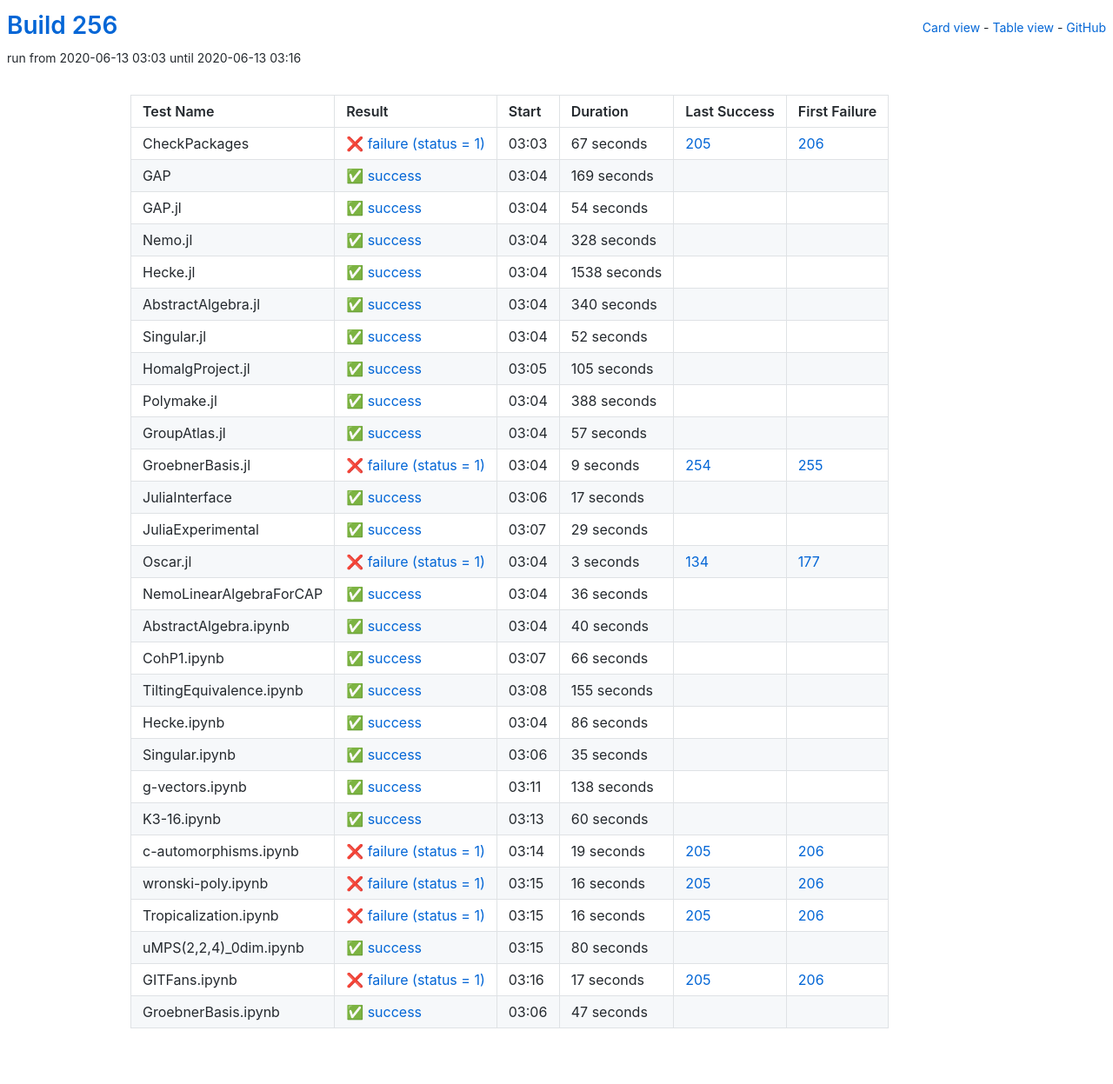
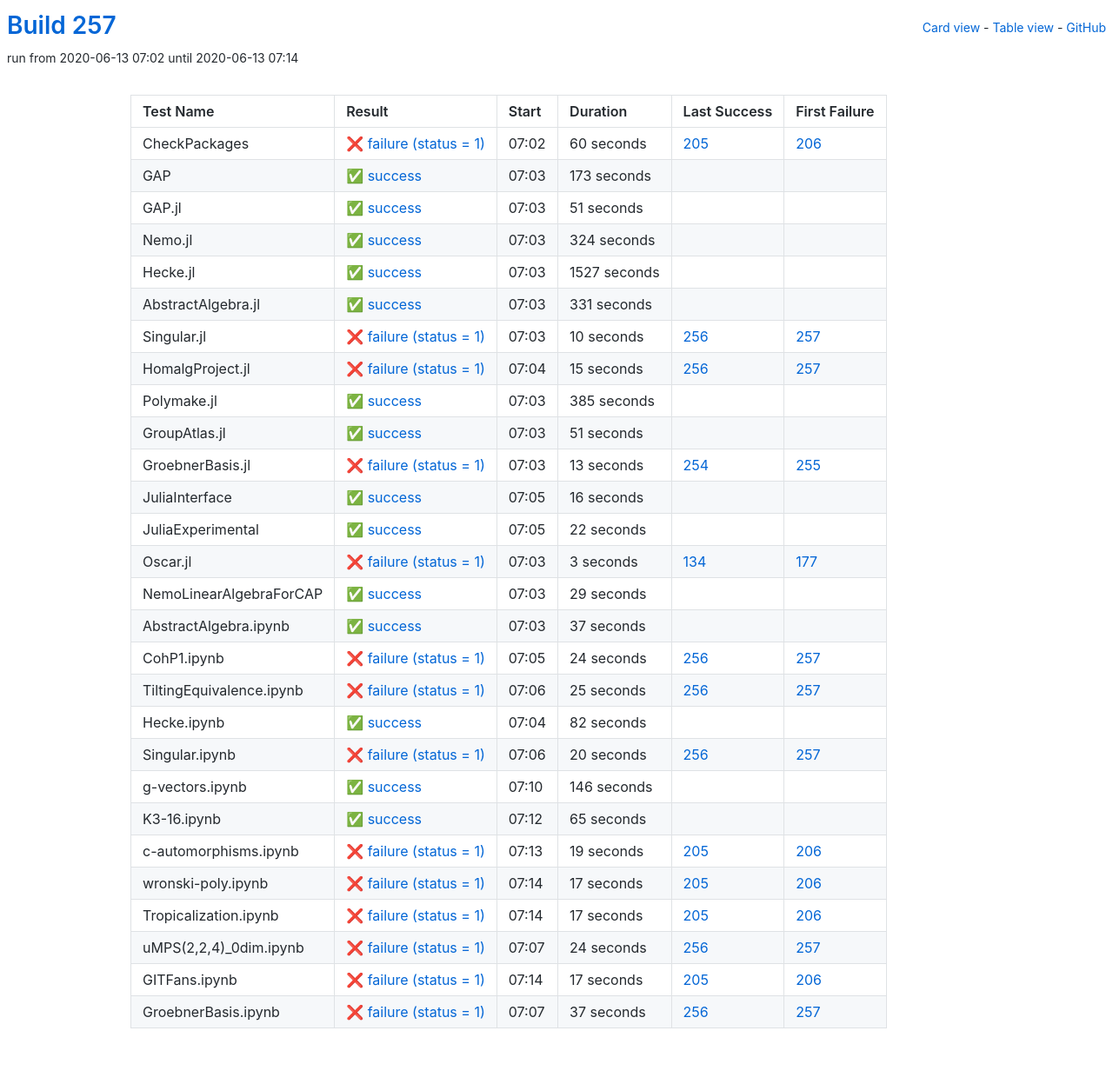
Before and after one commit to oscar-system/oscar-ci-status-stable, a Jekyll site: the page built from table.html, in a window 1280 px wide. Shown: the whole page at 87% size. Built offline with Jekyll 4.4.1, drawn with Linux system fonts in a browser that asks for light colours.

Commit message:
Build #257

```diff
--- a/_data/ci.yml
+++ b/_data/ci.yml
@@ -1,6 +1,6 @@
 ---
-build: 256
-build_url: https://oscarci.mathematik.uni-kl.de/job/oscar-stable/256/
+build: 257
+build_url: https://oscarci.mathematik.uni-kl.de/job/oscar-stable/257/
 job: oscar-stable
 organization: oscar-system
 repo: oscar-ci-status-stable
@@ -8,164 +8,164 @@ repourl: https://github.com/oscar-system/oscar-ci-status-stable
 tests:
 - name: CheckPackages
   id: checkpackages
-  log: https://oscarci.mathematik.uni-kl.de/job/oscar-stable/256/artifact/logs/build-256/CheckPackages.log
-  start: 2020-06-13 03:03
+  log: https://oscarci.mathematik.uni-kl.de/job/oscar-stable/257/artifact/logs/build-257/CheckPackages.log
+  start: 2020-06-13 07:02
   success: false
   exitcode: 1
   status: failure
-  duration: 67
+  duration: 60
   last_success: 205
   last_success_url: https://oscarci.mathematik.uni-kl.de/job/oscar-stable/205/
   first_failure: 206
   first_failure_url: https://oscarci.mathematik.uni-kl.de/job/oscar-stable/206/
 - name: GAP
   id: gap
-  log: https://oscarci.mathematik.uni-kl.de/job/oscar-stable/256/artifact/logs/build-256/GAP.log
-  start: 2020-06-13 03:04
+  log: https://oscarci.mathematik.uni-kl.de/job/oscar-stable/257/artifact/logs/build-257/GAP.log
+  start: 2020-06-13 07:03
   success: true
   exitcode: 0
   status: success
-  duration: 169
+  duration: 173
   last_success: false
   last_success_url:
   first_failure: false
   first_failure_url:
 - name: GAP.jl
   id: gap-jl
-  log: https://oscarci.mathematik.uni-kl.de/job/oscar-stable/256/artifact/logs/build-256/GAP.jl.log
-  start: 2020-06-13 03:04
+  log: https://oscarci.mathematik.uni-kl.de/job/oscar-stable/257/artifact/logs/build-257/GAP.jl.log
+  start: 2020-06-13 07:03
   success: true
   exitcode: 0
   status: success
-  duration: 54
+  duration: 51
   last_success: false
   last_success_url:
   first_failure: false
   first_failure_url:
 - name: Nemo.jl
   id: nemo-jl
-  log: https://oscarci.mathematik.uni-kl.de/job/oscar-stable/256/artifact/logs/build-256/Nemo.jl.log
-  start: 2020-06-13 03:04
+  log: https://oscarci.mathematik.uni-kl.de/job/oscar-stable/257/artifact/logs/build-257/Nemo.jl.log
+  start: 2020-06-13 07:03
   success: true
   exitcode: 0
   status: success
-  duration: 328
+  duration: 324
   last_success: false
   last_success_url:
   first_failure: false
   first_failure_url:
 - name: Hecke.jl
   id: hecke-jl
-  log: https://oscarci.mathematik.uni-kl.de/job/oscar-stable/256/artifact/logs/build-256/Hecke.jl.log
-  start: 2020-06-13 03:04
+  log: https://oscarci.mathematik.uni-kl.de/job/oscar-stable/257/artifact/logs/build-257/Hecke.jl.log
+  start: 2020-06-13 07:03
   success: true
   exitcode: 0
   status: success
-  duration: 1538
+  duration: 1527
   last_success: false
   last_success_url:
   first_failure: false
   first_failure_url:
 - name: AbstractAlgebra.jl
   id: abstractalgebra-jl
-  log: https://oscarci.mathematik.uni-kl.de/job/oscar-stable/256/artifact/logs/build-256/AbstractAlgebra.jl.log
-  start: 2020-06-13 03:04
+  log: https://oscarci.mathematik.uni-kl.de/job/oscar-stable/257/artifact/logs/build-257/AbstractAlgebra.jl.log
+  start: 2020-06-13 07:03
   success: true
   exitcode: 0
   status: success
-  duration: 340
+  duration: 331
   last_success: false
   last_success_url:
   first_failure: false
   first_failure_url:
 - name: Singular.jl
   id: singular-jl
-  log: https://oscarci.mathematik.uni-kl.de/job/oscar-stable/256/artifact/logs/build-256/Singular.jl.log
-  start: 2020-06-13 03:04
+  log: https://oscarci.mathematik.uni-kl.de/job/oscar-stable/257/artifact/logs/build-257/Singular.jl.log
+  start: 2020-06-13 07:03
+  success: false
+  exitcode: 1
+  status: failure
+  duration: 10
+  last_success: 256
+  last_success_url: https://oscarci.mathematik.uni-kl.de/job/oscar-stable/256/
+  first_failure: 257
+  first_failure_url: https://oscarci.mathematik.uni-kl.de/job/oscar-stable/257/
+- name: HomalgProject.jl
+  id: homalgproject-jl
+  log: https://oscarci.mathematik.uni-kl.de/job/oscar-stable/257/artifact/logs/build-257/HomalgProject.jl.log
+  start: 2020-06-13 07:04
+  success: false
+  exitcode: 1
+  status: failure
+  duration: 15
+  last_success: 256
+  last_success_url: https://oscarci.mathematik.uni-kl.de/job/oscar-stable/256/
+  first_failure: 257
+  first_failure_url: https://oscarci.mathematik.uni-kl.de/job/oscar-stable/257/
+- name: Polymake.jl
+  id: polymake-jl
+  log: https://oscarci.mathematik.uni-kl.de/job/oscar-stable/257/artifact/logs/build-257/Polymake.jl.log
+  start: 2020-06-13 07:03
   success: true
   exitcode: 0
   status: success
-  duration: 52
-  last_success: false
-  last_success_url:
-  first_failure: false
-  first_failure_url:
-- name: HomalgProject.jl
-  id: homalgproject-jl
-  log: https://oscarci.mathematik.uni-kl.de/job/oscar-stable/256/artifact/logs/build-256/HomalgProject.jl.log
-  start: 2020-06-13 03:05
-  success: true
-  exitcode: 0
-  status: success
-  duration: 105
-  last_success: false
-  last_success_url:
-  first_failure: false
-  first_failure_url:
-- name: Polymake.jl
-  id: polymake-jl
-  log: https://oscarci.mathematik.uni-kl.de/job/oscar-stable/256/artifact/logs/build-256/Polymake.jl.log
-  start: 2020-06-13 03:04
-  success: true
-  exitcode: 0
-  status: success
-  duration: 388
+  duration: 385
   last_success: false
   last_success_url:
   first_failure: false
   first_failure_url:
 - name: GroupAtlas.jl
   id: groupatlas-jl
-  log: https://oscarci.mathematik.uni-kl.de/job/oscar-stable/256/artifact/logs/build-256/GroupAtlas.jl.log
-  start: 2020-06-13 03:04
+  log: https://oscarci.mathematik.uni-kl.de/job/oscar-stable/257/artifact/logs/build-257/GroupAtlas.jl.log
+  start: 2020-06-13 07:03
   success: true
   exitcode: 0
   status: success
-  duration: 57
+  duration: 51
   last_success: false
   last_success_url:
   first_failure: false
   first_failure_url:
 - name: GroebnerBasis.jl
   id: groebnerbasis-jl
-  log: https://oscarci.mathematik.uni-kl.de/job/oscar-stable/256/artifact/logs/build-256/GroebnerBasis.jl.log
-  start: 2020-06-13 03:04
+  log: https://oscarci.mathematik.uni-kl.de/job/oscar-stable/257/artifact/logs/build-257/GroebnerBasis.jl.log
+  start: 2020-06-13 07:03
   success: false
   exitcode: 1
   status: failure
-  duration: 9
+  duration: 13
   last_success: 254
   last_success_url: https://oscarci.mathematik.uni-kl.de/job/oscar-stable/254/
   first_failure: 255
   first_failure_url: https://oscarci.mathematik.uni-kl.de/job/oscar-stable/255/
 - name: JuliaInterface
   id: juliainterface
-  log: https://oscarci.mathematik.uni-kl.de/job/oscar-stable/256/artifact/logs/build-256/JuliaInterface.log
-  start: 2020-06-13 03:06
+  log: https://oscarci.mathematik.uni-kl.de/job/oscar-stable/257/artifact/logs/build-257/JuliaInterface.log
+  start: 2020-06-13 07:05
   success: true
   exitcode: 0
   status: success
-  duration: 17
+  duration: 16
   last_success: false
   last_success_url:
   first_failure: false
   first_failure_url:
 - name: JuliaExperimental
   id: juliaexperimental
-  log: https://oscarci.mathematik.uni-kl.de/job/oscar-stable/256/artifact/logs/build-256/JuliaExperimental.log
-  start: 2020-06-13 03:07
+  log: https://oscarci.mathematik.uni-kl.de/job/oscar-stable/257/artifact/logs/build-257/JuliaExperimental.log
+  start: 2020-06-13 07:05
   success: true
   exitcode: 0
   status: success
-  duration: 29
+  duration: 22
   last_success: false
   last_success_url:
   first_failure: false
   first_failure_url:
 - name: Oscar.jl
   id: oscar-jl
-  log: https://oscarci.mathematik.uni-kl.de/job/oscar-stable/256/artifact/logs/build-256/Oscar.jl.log
-  start: 2020-06-13 03:04
+  log: https://oscarci.mathematik.uni-kl.de/job/oscar-stable/257/artifact/logs/build-257/Oscar.jl.log
+  start: 2020-06-13 07:03
   success: false
   exitcode: 1
   status: failure
@@ -176,104 +176,104 @@ tests:
   first_failure_url: https://oscarci.mathematik.uni-kl.de/job/oscar-stable/177/
 - name: NemoLinearAlgebraForCAP
   id: nemolinearalgebraforcap
-  log: https://oscarci.mathematik.uni-kl.de/job/oscar-stable/256/artifact/logs/build-256/NemoLinearAlgebraForCAP.log
-  start: 2020-06-13 03:04
+  log: https://oscarci.mathematik.uni-kl.de/job/oscar-stable/257/artifact/logs/build-257/NemoLinearAlgebraForCAP.log
+  start: 2020-06-13 07:03
   success: true
   exitcode: 0
   status: success
-  duration: 36
+  duration: 29
   last_success: false
   last_success_url:
   first_failure: false
   first_failure_url:
 - name: AbstractAlgebra.ipynb
   id: abstractalgebra-ipynb
-  log: https://oscarci.mathematik.uni-kl.de/job/oscar-stable/256/artifact/logs/build-256/AbstractAlgebra.ipynb.log
-  start: 2020-06-13 03:04
+  log: https://oscarci.mathematik.uni-kl.de/job/oscar-stable/257/artifact/logs/build-257/AbstractAlgebra.ipynb.log
+  start: 2020-06-13 07:03
   success: true
   exitcode: 0
   status: success
-  duration: 40
+  duration: 37
   last_success: false
   last_success_url:
   first_failure: false
   first_failure_url:
 - name: CohP1.ipynb
   id: cohp1-ipynb
-  log: https://oscarci.mathematik.uni-kl.de/job/oscar-stable/256/artifact/logs/build-256/CohP1.ipynb.log
-  start: 2020-06-13 03:07
+  log: https://oscarci.mathematik.uni-kl.de/job/oscar-stable/257/artifact/logs/build-257/CohP1.ipynb.log
+  start: 2020-06-13 07:05
+  success: false
+  exitcode: 1
+  status: failure
+  duration: 24
+  last_success: 256
+  last_success_url: https://oscarci.mathematik.uni-kl.de/job/oscar-stable/256/
+  first_failure: 257
+  first_failure_url: https://oscarci.mathematik.uni-kl.de/job/oscar-stable/257/
+- name: TiltingEquivalence.ipynb
+  id: tiltingequivalence-ipynb
+  log: https://oscarci.mathematik.uni-kl.de/job/oscar-stable/257/artifact/logs/build-257/TiltingEquivalence.ipynb.log
+  start: 2020-06-13 07:06
+  success: false
+  exitcode: 1
+  status: failure
+  duration: 25
+  last_success: 256
+  last_success_url: https://oscarci.mathematik.uni-kl.de/job/oscar-stable/256/
+  first_failure: 257
+  first_failure_url: https://oscarci.mathematik.uni-kl.de/job/oscar-stable/257/
+- name: Hecke.ipynb
+  id: hecke-ipynb
+  log: https://oscarci.mathematik.uni-kl.de/job/oscar-stable/257/artifact/logs/build-257/Hecke.ipynb.log
+  start: 2020-06-13 07:04
   success: true
   exitcode: 0
   status: success
-  duration: 66
-  last_success: false
-  last_success_url:
-  first_failure: false
-  first_failure_url:
-- name: TiltingEquivalence.ipynb
-  id: tiltingequivalence-ipynb
-  log: https://oscarci.mathematik.uni-kl.de/job/oscar-stable/256/artifact/logs/build-256/TiltingEquivalence.ipynb.log
-  start: 2020-06-13 03:08
-  success: true
-  exitcode: 0
-  status: success
-  duration: 155
-  last_success: false
-  last_success_url:
-  first_failure: false
-  first_failure_url:
-- name: Hecke.ipynb
-  id: hecke-ipynb
-  log: https://oscarci.mathematik.uni-kl.de/job/oscar-stable/256/artifact/logs/build-256/Hecke.ipynb.log
-  start: 2020-06-13 03:04
-  success: true
-  exitcode: 0
-  status: success
-  duration: 86
+  duration: 82
   last_success: false
   last_success_url:
   first_failure: false
   first_failure_url:
 - name: Singular.ipynb
   id: singular-ipynb
-  log: https://oscarci.mathematik.uni-kl.de/job/oscar-stable/256/artifact/logs/build-256/Singular.ipynb.log
-  start: 2020-06-13 03:06
+  log: https://oscarci.mathematik.uni-kl.de/job/oscar-stable/257/artifact/logs/build-257/Singular.ipynb.log
+  start: 2020-06-13 07:06
+  success: false
+  exitcode: 1
+  status: failure
+  duration: 20
+  last_success: 256
+  last_success_url: https://oscarci.mathematik.uni-kl.de/job/oscar-stable/256/
+  first_failure: 257
+  first_failure_url: https://oscarci.mathematik.uni-kl.de/job/oscar-stable/257/
+- name: g-vectors.ipynb
+  id: g-vectors-ipynb
+  log: https://oscarci.mathematik.uni-kl.de/job/oscar-stable/257/artifact/logs/build-257/g-vectors.ipynb.log
+  start: 2020-06-13 07:10
   success: true
   exitcode: 0
   status: success
-  duration: 35
-  last_success: false
-  last_success_url:
-  first_failure: false
-  first_failure_url:
-- name: g-vectors.ipynb
-  id: g-vectors-ipynb
-  log: https://oscarci.mathematik.uni-kl.de/job/oscar-stable/256/artifact/logs/build-256/g-vectors.ipynb.log
-  start: 2020-06-13 03:11
-  success: true
-  exitcode: 0
-  status: success
-  duration: 138
+  duration: 146
   last_success: false
   last_success_url:
   first_failure: false
   first_failure_url:
 - name: K3-16.ipynb
   id: k3-16-ipynb
-  log: https://oscarci.mathematik.uni-kl.de/job/oscar-stable/256/artifact/logs/build-256/K3-16.ipynb.log
-  start: 2020-06-13 03:13
+  log: https://oscarci.mathematik.uni-kl.de/job/oscar-stable/257/artifact/logs/build-257/K3-16.ipynb.log
+  start: 2020-06-13 07:12
   success: true
   exitcode: 0
   status: success
-  duration: 60
+  duration: 65
   last_success: false
   last_success_url:
   first_failure: false
   first_failure_url:
 - name: c-automorphisms.ipynb
   id: c-automorphisms-ipynb
-  log: https://oscarci.mathematik.uni-kl.de/job/oscar-stable/256/artifact/logs/build-256/c-automorphisms.ipynb.log
-  start: 2020-06-13 03:14
+  log: https://oscarci.mathematik.uni-kl.de/job/oscar-stable/257/artifact/logs/build-257/c-automorphisms.ipynb.log
+  start: 2020-06-13 07:13
   success: false
   exitcode: 1
   status: failure
@@ -284,44 +284,44 @@ tests:
   first_failure_url: https://oscarci.mathematik.uni-kl.de/job/oscar-stable/206/
 - name: wronski-poly.ipynb
   id: wronski-poly-ipynb
-  log: https://oscarci.mathematik.uni-kl.de/job/oscar-stable/256/artifact/logs/build-256/wronski-poly.ipynb.log
-  start: 2020-06-13 03:15
+  log: https://oscarci.mathematik.uni-kl.de/job/oscar-stable/257/artifact/logs/build-257/wronski-poly.ipynb.log
+  start: 2020-06-13 07:14
   success: false
   exitcode: 1
   status: failure
-  duration: 16
+  duration: 17
   last_success: 205
   last_success_url: https://oscarci.mathematik.uni-kl.de/job/oscar-stable/205/
   first_failure: 206
   first_failure_url: https://oscarci.mathematik.uni-kl.de/job/oscar-stable/206/
 - name: Tropicalization.ipynb
   id: tropicalization-ipynb
-  log: https://oscarci.mathematik.uni-kl.de/job/oscar-stable/256/artifact/logs/build-256/Tropicalization.ipynb.log
-  start: 2020-06-13 03:15
+  log: https://oscarci.mathematik.uni-kl.de/job/oscar-stable/257/artifact/logs/build-257/Tropicalization.ipynb.log
+  start: 2020-06-13 07:14
   success: false
   exitcode: 1
   status: failure
-  duration: 16
+  duration: 17
   last_success: 205
   last_success_url: https://oscarci.mathematik.uni-kl.de/job/oscar-stable/205/
   first_failure: 206
   first_failure_url: https://oscarci.mathematik.uni-kl.de/job/oscar-stable/206/
 - name: uMPS(2,2,4)_0dim.ipynb
   id: umps-2-2-4-0dim-ipynb
-  log: https://oscarci.mathematik.uni-kl.de/job/oscar-stable/256/artifact/logs/build-256/uMPS-2-2-4-_0dim.ipynb.log
-  start: 2020-06-13 03:15
-  success: true
-  exitcode: 0
-  status: success
-  duration: 80
-  last_success: false
-  last_success_url:
-  first_failure: false
-  first_failure_url:
+  log: https://oscarci.mathematik.uni-kl.de/job/oscar-stable/257/artifact/logs/build-257/uMPS-2-2-4-_0dim.ipynb.log
+  start: 2020-06-13 07:07
+  success: false
+  exitcode: 1
+  status: failure
+  duration: 24
+  last_success: 256
+  last_success_url: https://oscarci.mathematik.uni-kl.de/job/oscar-stable/256/
+  first_failure: 257
+  first_failure_url: https://oscarci.mathematik.uni-kl.de/job/oscar-stable/257/
 - name: GITFans.ipynb
   id: gitfans-ipynb
-  log: https://oscarci.mathematik.uni-kl.de/job/oscar-stable/256/artifact/logs/build-256/GITFans.ipynb.log
-  start: 2020-06-13 03:16
+  log: https://oscarci.mathematik.uni-kl.de/job/oscar-stable/257/artifact/logs/build-257/GITFans.ipynb.log
+  start: 2020-06-13 07:14
   success: false
   exitcode: 1
   status: failure
@@ -332,13 +332,13 @@ tests:
   first_failure_url: https://oscarci.mathematik.uni-kl.de/job/oscar-stable/206/
 - name: GroebnerBasis.ipynb
   id: groebnerbasis-ipynb
-  log: https://oscarci.mathematik.uni-kl.de/job/oscar-stable/256/artifact/logs/build-256/GroebnerBasis.ipynb.log
-  start: 2020-06-13 03:06
-  success: true
-  exitcode: 0
-  status: success
-  duration: 47
-  last_success: false
-  last_success_url:
-  first_failure: false
-  first_failure_url:
+  log: https://oscarci.mathematik.uni-kl.de/job/oscar-stable/257/artifact/logs/build-257/GroebnerBasis.ipynb.log
+  start: 2020-06-13 07:07
+  success: false
+  exitcode: 1
+  status: failure
+  duration: 37
+  last_success: 256
+  last_success_url: https://oscarci.mathematik.uni-kl.de/job/oscar-stable/256/
+  first_failure: 257
+  first_failure_url: https://oscarci.mathematik.uni-kl.de/job/oscar-stable/257/
```
Also changed, not shown: README.md.
